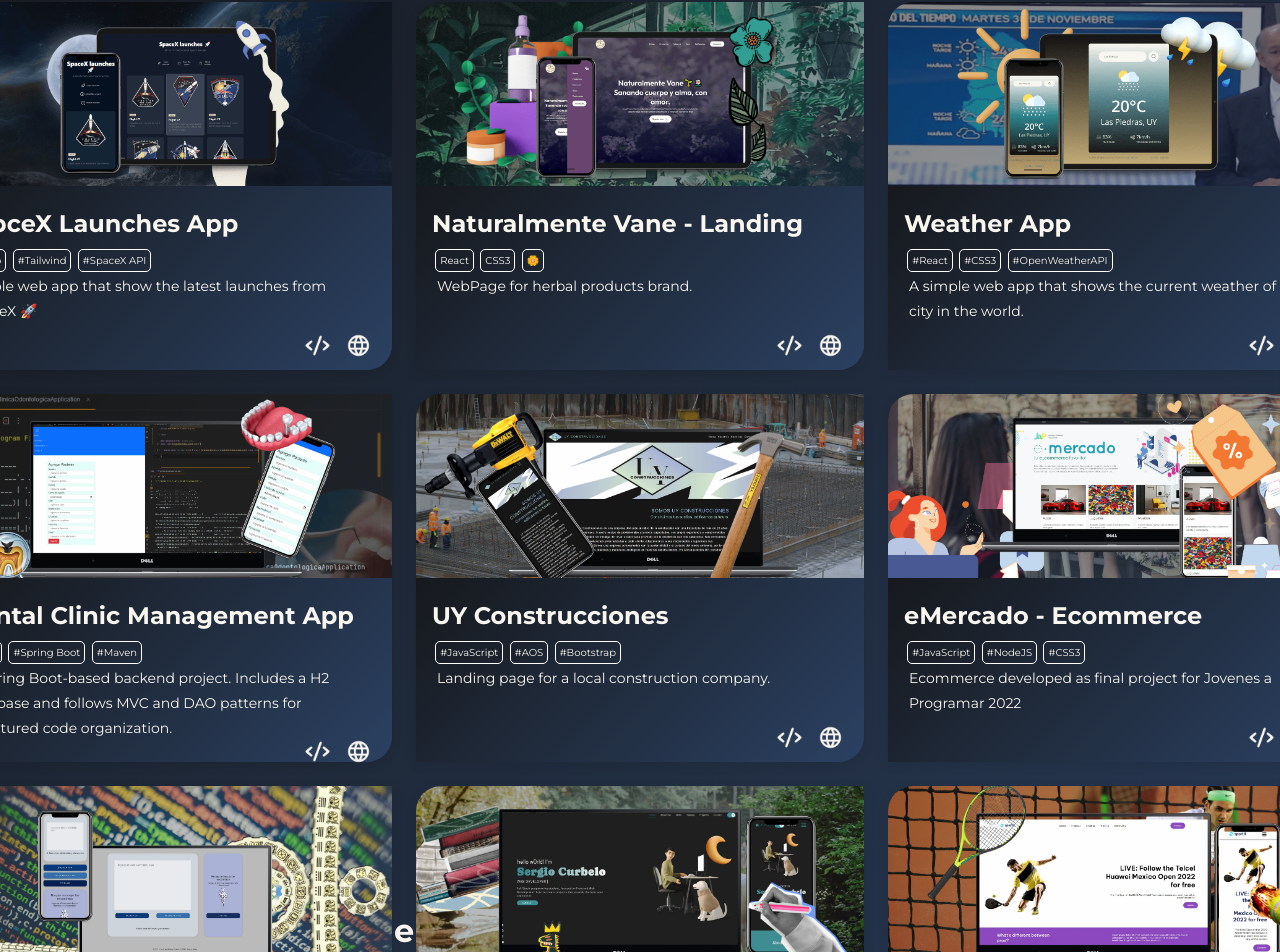
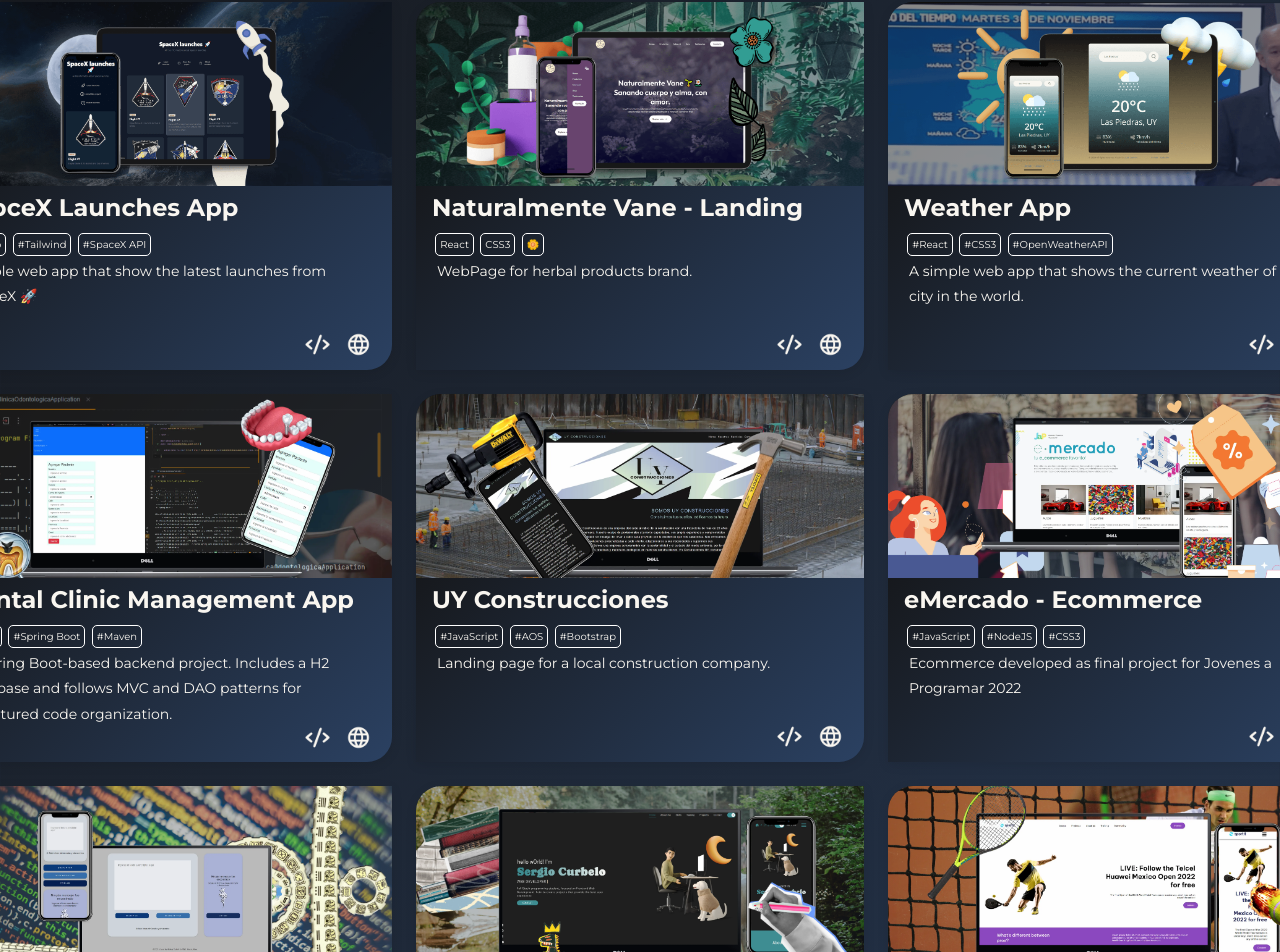
Before and after one commit to na7hk3r/smcurbelo, a React (Vite) app: page / in a window 1280 px wide. Shown: the part 2476-3428 px from the top of the page. Built offline with nearby package versions, Linux system fonts and the light colour scheme.

Commit message:
Padding and minor corrections

```diff
--- a/src/components/ProjectCard/ProjectCard.css
+++ b/src/components/ProjectCard/ProjectCard.css
@@ -32,6 +32,7 @@
     line-height: 1.8;
     padding: 1em;
     width: 100%;
+    padding-top: 0;
 }
 .tags{
     height: 9%;
--- a/src/components/Projects/Projects.css
+++ b/src/components/Projects/Projects.css
@@ -6,7 +6,6 @@
     justify-content: space-around;
     align-content: stretch;
     gap: 1.5em;
-    height: 100vh;
 }
 
 @media screen and (max-width: 480px){
--- a/src/components/Skills/Skills.css
+++ b/src/components/Skills/Skills.css
@@ -40,12 +40,12 @@
     .right{
         width: 100%;
         padding: 5%;
-        height: 50vh;
     }
 }
 
 @media screen and (max-width: 480px){
-    .left{
+    .left,
+    .right {
         height: auto;
     }
     .left h1,
```
